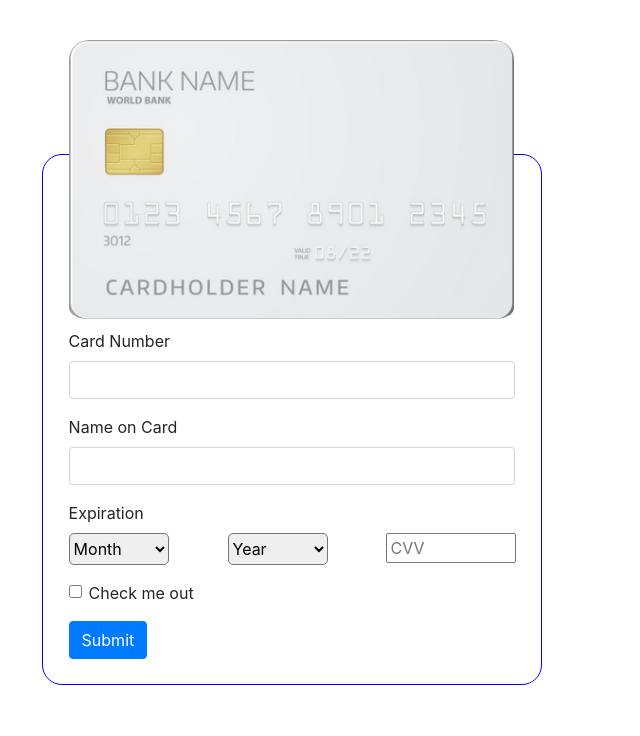
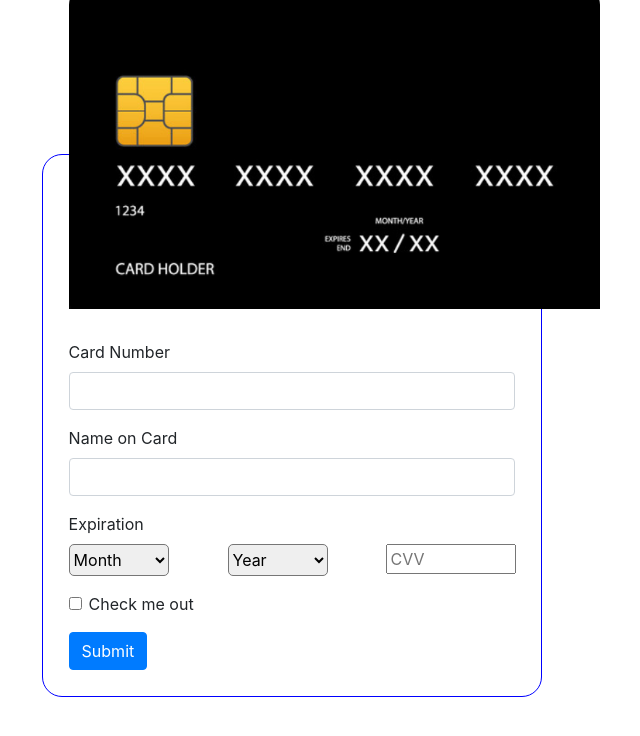
Before and after one commit to Dloft1991/Credit-Card-Form, a plain HTML site: page index.html in a window 1280 px wide. Shown: the whole page, without its empty margins (348-988 px from the left). Drawn offline with nearby package versions, Linux system fonts and the light colour scheme.

Commit message:
blackcard

```diff
--- a/index.html
+++ b/index.html
@@ -13,9 +13,11 @@
 </head>
 <body>
     <form>
-      <div class="image-holder">
-        <img class="card-img" src="images/ccfront.png">
-      </div>
+
+
+          <img class="card-img" src="images/black card 1.png">
+        <div class="img-input" id="img-input"></div>
+
         <div class="form-group">
           <label for="exampleInputEmail1">Card Number</label>
           <input type="number" class="form-control" id="card-number" aria-describedby="number">
--- a/style.css
+++ b/style.css
@@ -20,9 +20,14 @@ select {
     width: 130px;
 }
 .card-img {
-    position: relative;
-    margin-top: -60%;
+    position: absolute;
+    margin-top: -25%;
     padding-bottom: 2%;
-    width: 445px;
+    width: 41.5%;
     border-radius: 20px;
 }
+.img-input {
+    width: 100%;
+    position: relative;
+    margin-top: 8%;
+}
```
Also changed, not shown: images/black card 1.png (added).
